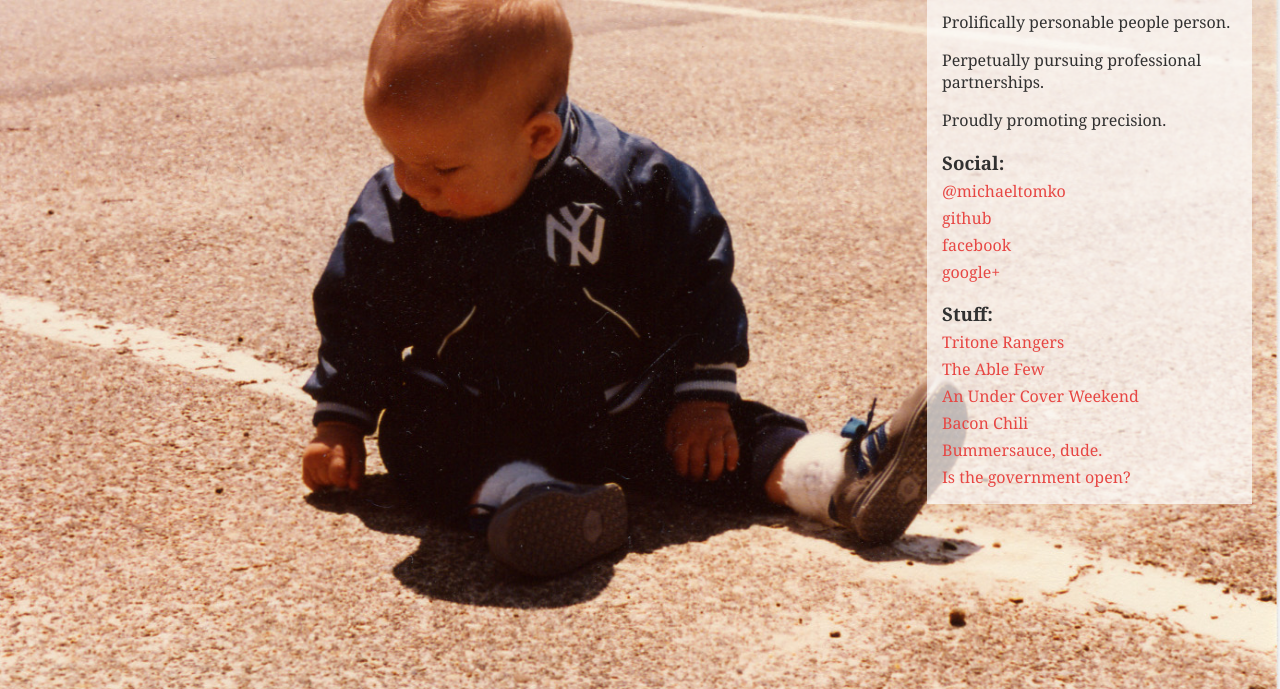
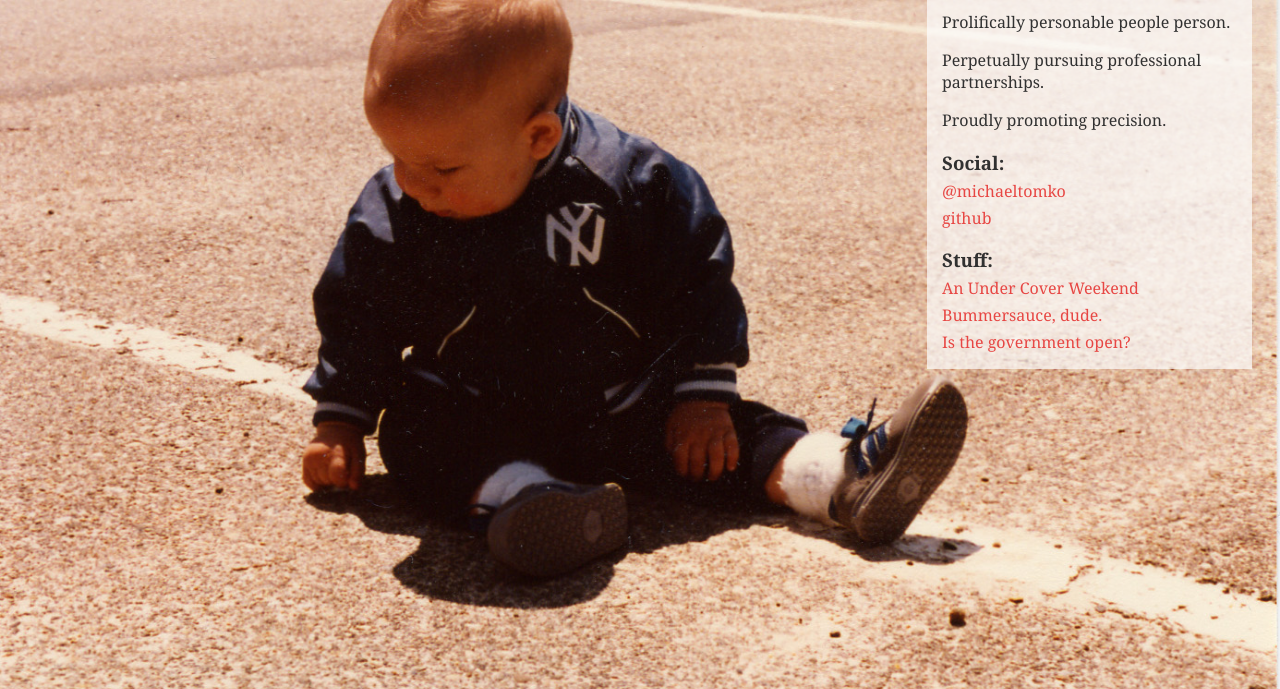
Before and after one commit to michaeltomko/tomkobombco.com, a plain HTML site: page index.html in a window 1280 px wide. Shown: the part 111-800 px from the top of the page. Drawn offline with Linux system fonts and the light colour scheme.

Commit message:
Updating link list

```diff
--- a/index.html
+++ b/index.html
@@ -97,17 +97,12 @@
       <ul>
         <li><a href="http://twitter.com/michaeltomko" target="_blank">@michaeltomko</a></li>
         <li><a href="http://github.com/michaeltomko" target="_blank">github</a></li>
-        <li><a href="http://facebook.com/michaeltomko" target="_blank">facebook</a></li>
-        <li><a href="https://plus.google.com/103674229334378518177/posts" target="_blank">google+</a></li>
       </ul>
     </div>
     <div id="links">
       <h3>Stuff:</h3>
       <ul>
-        <li><a href="http://tritonerangers.com/" target="_blank" title="musical instruments for kids">Tritone Rangers</a></li>
-        <li><a href="http://theablefew.com/" target="_blank">The Able Few</a></li>
         <li><a href="http://undercoverweekend.com/" target="_blank">An Under Cover Weekend</a></li>
-        <li><a href="http://baconchili.com/" target="_blank">Bacon Chili</a></li>
         <li><a href="http://bummersauce.com/" target="_blank">Bummersauce, dude.</a></li>
         <li><a href="http://isthegovernmentopen.com/" target="_blank">Is the government open?</a></li>
       </ul>
```
